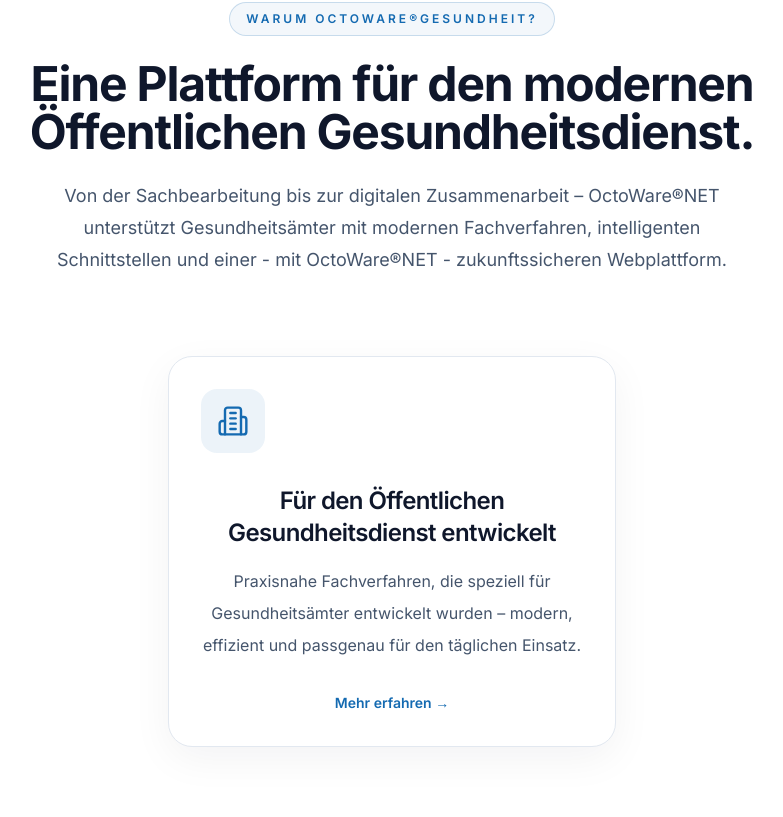
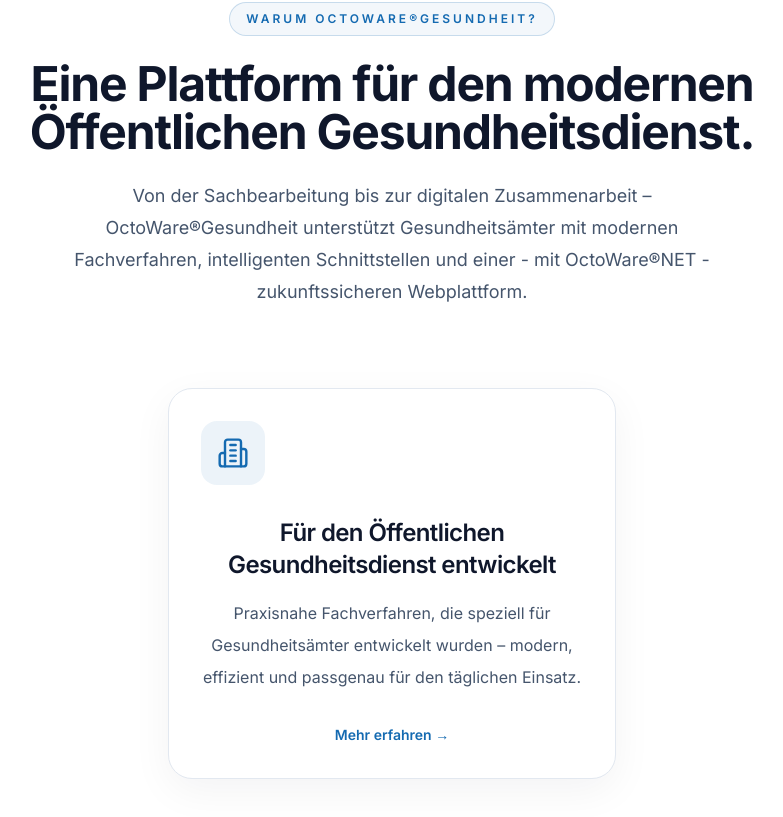
Before and after one commit to weblogger117-art/octoware-website, a Next.js app: page / in a window 1280 px wide. Shown: the part 988-1805 px from the top of the page, without its empty margins (248-1031 px from the left). Built offline with nearby package versions, Linux system fonts and the light colour scheme.

Commit message:
Update WhyOctoWare.tsx

```diff
--- a/components/sections/WhyOctoWare.tsx
+++ b/components/sections/WhyOctoWare.tsx
@@ -52,7 +52,7 @@ export function WhyOctoWare() {
           "
         >
           Von der Sachbearbeitung bis zur digitalen Zusammenarbeit –
-          OctoWare®NET unterstützt Gesundheitsämter mit modernen
+          OctoWare®Gesundheit unterstützt Gesundheitsämter mit modernen
           Fachverfahren, intelligenten Schnittstellen und einer - mit OctoWare®NET -
           zukunftssicheren Webplattform.
         </p>
```
